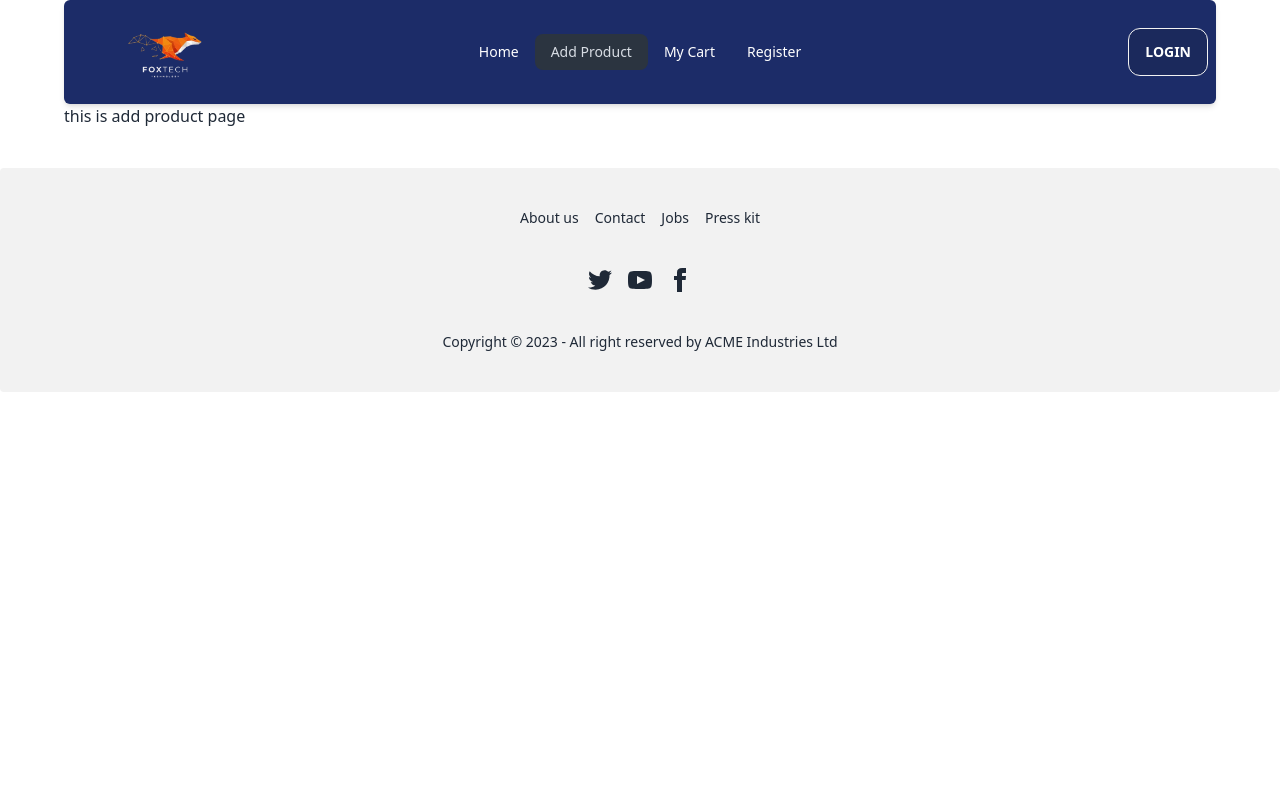
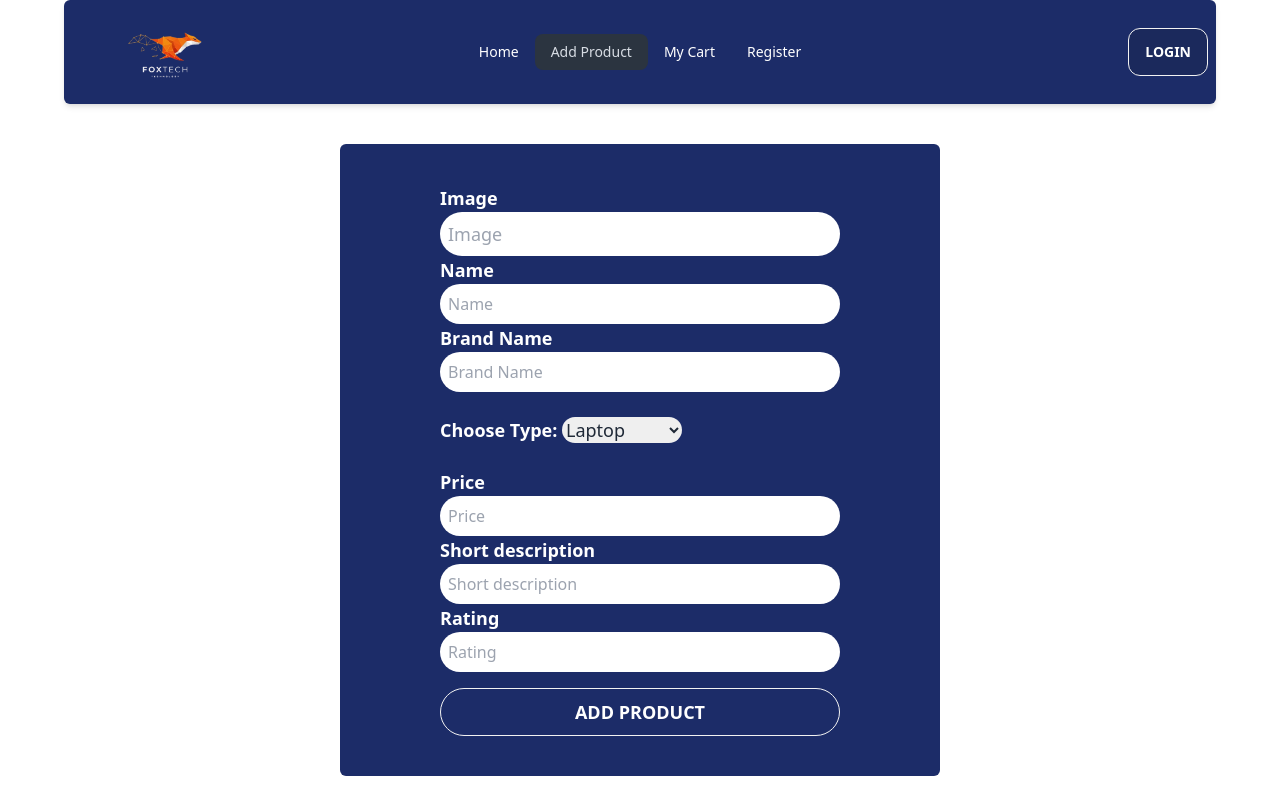
Before and after one commit to Farhad-Hossain-45/brand-client, a React (Vite) app: page /addproduct in a window 1280 px wide. Shown: the top 800 px of the page. Built offline with nearby package versions, Linux system fonts and the light colour scheme; no server answers.

Commit message:
added addproduct section

```diff
--- a/src/Pages/AddProduct/AddProduct.jsx
+++ b/src/Pages/AddProduct/AddProduct.jsx
@@ -1,12 +1,85 @@
 /* eslint-disable no-unused-vars */
 import React from 'react';
 import Navbar from '../../components/Navbar/Navbar';
+import Swal from 'sweetalert2';
 
 const AddProduct = () => {
+    const handleOnSubmit = e =>{
+        e.preventDefault()
+        const form = e.target;
+        const image = form.image.value;
+        const name = form.name.value;
+        const brand = form.brand.value;
+        const type = form.type.value;
+        const price = form.price.value;
+        const description = form.description.value;
+        const rating = form.rating.value;
+
+
+        const newBrand = {image,name,brand,type,price,description,rating}
+        console.log(newBrand)
+
+        fetch('http://localhost:5000/brand',{
+            method: "POST",
+            headers: {
+                'content-type' : 'application/json'
+            },
+            body: JSON.stringify(newBrand)
+        })
+        .then(res => res.json())
+        .then(data => {
+            console.log(data)
+            if(data.insertedId){
+                Swal.fire({
+                    title: 'Success !',
+                    text: 'User added successfully',
+                    icon: 'success',
+                    confirmButtonText: 'Cool'
+                  })
+            }
+        })
+    }
     return (
-        <div>
+        <div >
             <div className='bg-[#1C2C68] shadow-md rounded-md'><Navbar></Navbar></div>
-            <h2>this is add product page</h2>
+            <div className="bg-[#1C2C68] w-[350px] md:w-[600px] mb-20 p-10 rounded-md flex  mx-auto justify-center mt-10">
+            <form onSubmit={handleOnSubmit}>
+                <p className="text-lg font-semibold text-white">Image</p>
+                <input className="pl-2 rounded-3xl py-2 w-[300px] md:w-[400px]  text-lg " type="url" name="image" placeholder="Image" id="" />
+                <br />
+                <p className="text-lg font-semibold text-white">Name</p>
+                <input  className="pl-2 rounded-3xl py-2 w-[300px] md:w-[400px]"  type="text" name="name" placeholder="Name" />
+                <br />
+                <p className="text-lg font-semibold text-white">Brand Name</p>
+                <input className="pl-2 rounded-3xl py-2 w-[300px] md:w-[400px]" type="text" name="brand" placeholder="Brand Name"/>
+                <br />
+                <br />
+                <label className="text-lg font-semibold text-white"  htmlFor="type">Choose Type: </label>
+                <select className="text-lg font-medium rounded-3xl" name="type" id="">
+
+                    <option className="text-lg font-medium" value="laptop">Laptop</option>
+                    <option className="text-lg font-medium " value="phone">Phone</option>
+                    <option className="text-lg font-medium" value="laptop">Tablet</option>
+                    <option className="text-lg font-medium" value="headphone">Headphone</option>
+                </select>
+                <br />
+                <br />
+
+                <p className="text-lg font-semibold text-white">Price</p>
+                <input className="pl-2 rounded-3xl py-2 w-[300px] md:w-[400px]" type="text" name="price" placeholder="Price" id="" />
+                <br />
+                <p className="text-lg font-semibold text-white">Short description</p>
+                  <input className="pl-2 rounded-3xl py-2 w-[300px] md:w-[400px]" type="text" name="description" placeholder="Short description" id="" />
+                  <br />
+                   <p className="text-lg font-semibold text-white">Rating</p>
+                   <input className="pl-2 rounded-3xl py-2 w-[300px] md:w-[400px]" type="text" name="rating" placeholder="Rating" id="" />
+                   <br />
+                   <button    className="btn w-[300px] mt-4 md:w-[400px]
+                    bg-[#1C2C68] text-white rounded-3xl hover:text-black
+                     text-lg font-semibold">ADD PRODUCT</button>
+
+            </form>
+        </div>
         </div>
     );
 };
--- a/src/Router/Router.jsx
+++ b/src/Router/Router.jsx
@@ -8,6 +8,7 @@ import Register from '../Pages/Register/Register';
 import AddProduct from '../Pages/AddProduct/AddProduct';
 import MyCart from '../Pages/MyCart/MyCart';
 import Error from '../components/Error/Error';
+import CardDetails from '../components/CardDetails/CardDetails';
 
 const Router = createBrowserRouter([
     {
@@ -35,7 +36,11 @@ const Router = createBrowserRouter([
                 path: '/cart',
                 element: <MyCart></MyCart>
             },
-
+            {
+                path: '/cards/:id',
+                element: <CardDetails></CardDetails>,
+                loader: ()=>fetch('/data.json')
+            }
         ]
     }
 ])
--- a/src/components/Card/Card.jsx
+++ b/src/components/Card/Card.jsx
@@ -1,11 +1,13 @@
 /* eslint-disable react/prop-types */
 /* eslint-disable no-unused-vars */
 import React from 'react';
+import { Link } from 'react-router-dom';
 
 const Card = ({card}) => {
     const {id,brand_image,brand_name} = card || {}
     return (
-        <div>
+        <Link to={`/cards/${id}`}>
+          <div>
             <div className="card  bg-base-100 shadow-xl h-[300px] md:w-[370px] w-full">
         <figure className="">
           <img
@@ -20,6 +22,7 @@ const Card = ({card}) => {
         </div>
       </div>
         </div>
+        </Link>
     );
 };
 
--- a/src/components/CardDetails/CardDetails.jsx
+++ b/src/components/CardDetails/CardDetails.jsx
@@ -1,10 +1,21 @@
 /* eslint-disable no-unused-vars */
-import React from 'react';
+import React, { useEffect, useState } from 'react';
+import { useLoaderData, useParams } from 'react-router-dom';
+import Details from '../Details/Details';
 
 const CardDetails = () => {
+    const [card,setCard] = useState({})
+    const {id} = useParams()
+    const cards = useLoaderData()
+    // console.log(cards)
+
+    useEffect(()=>{
+        const findCards = cards?.find(card => card.id == id)
+        setCard(findCards)
+    },[id,cards])
     return (
         <div>
-
+            <Details card = {card}></Details>
         </div>
     );
 };
--- /dev/null
+++ b/src/components/Details/Details.jsx
@@ -0,0 +1,14 @@
+/* eslint-disable no-unused-vars */
+import React from 'react';
+import Navbar from '../Navbar/Navbar';
+
+const Details = () => {
+    return (
+        <div>
+            <div className='bg-[#1C2C68] shadow-md rounded-md'><Navbar></Navbar></div>
+            <h2>this is details page</h2>
+        </div>
+    );
+};
+
+export default Details;
```
